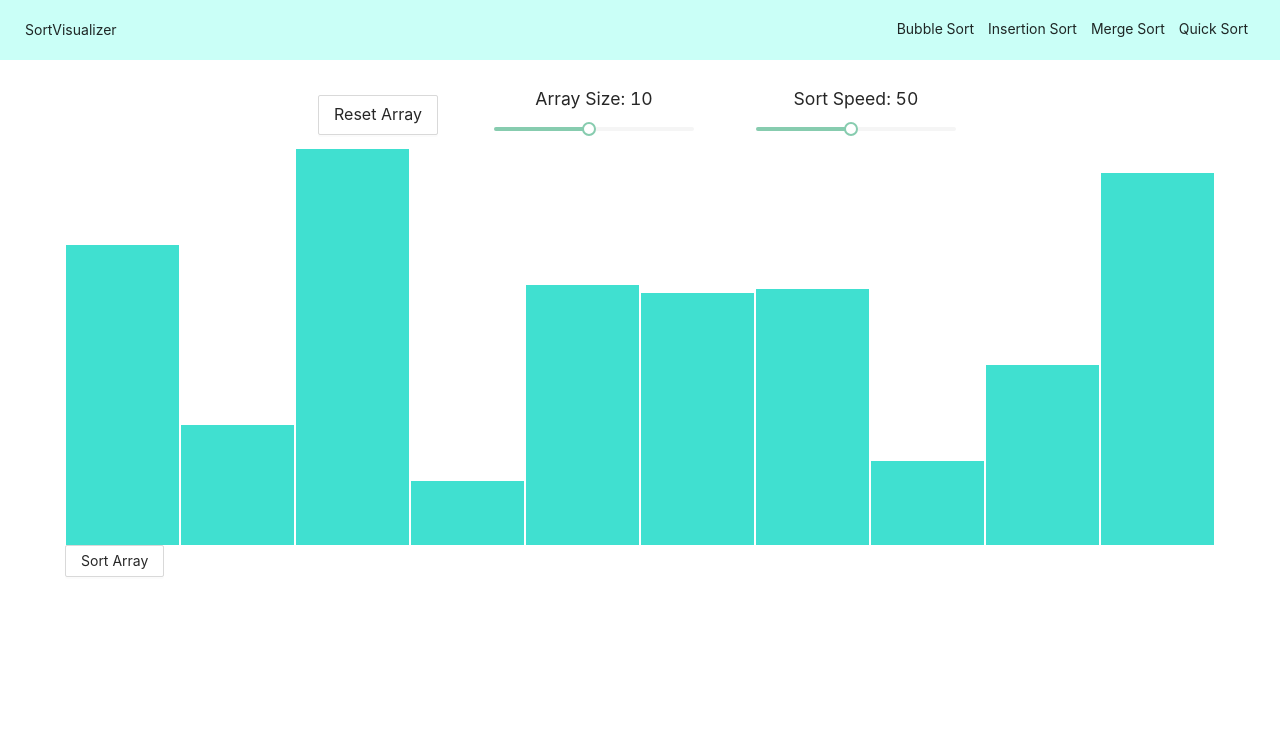
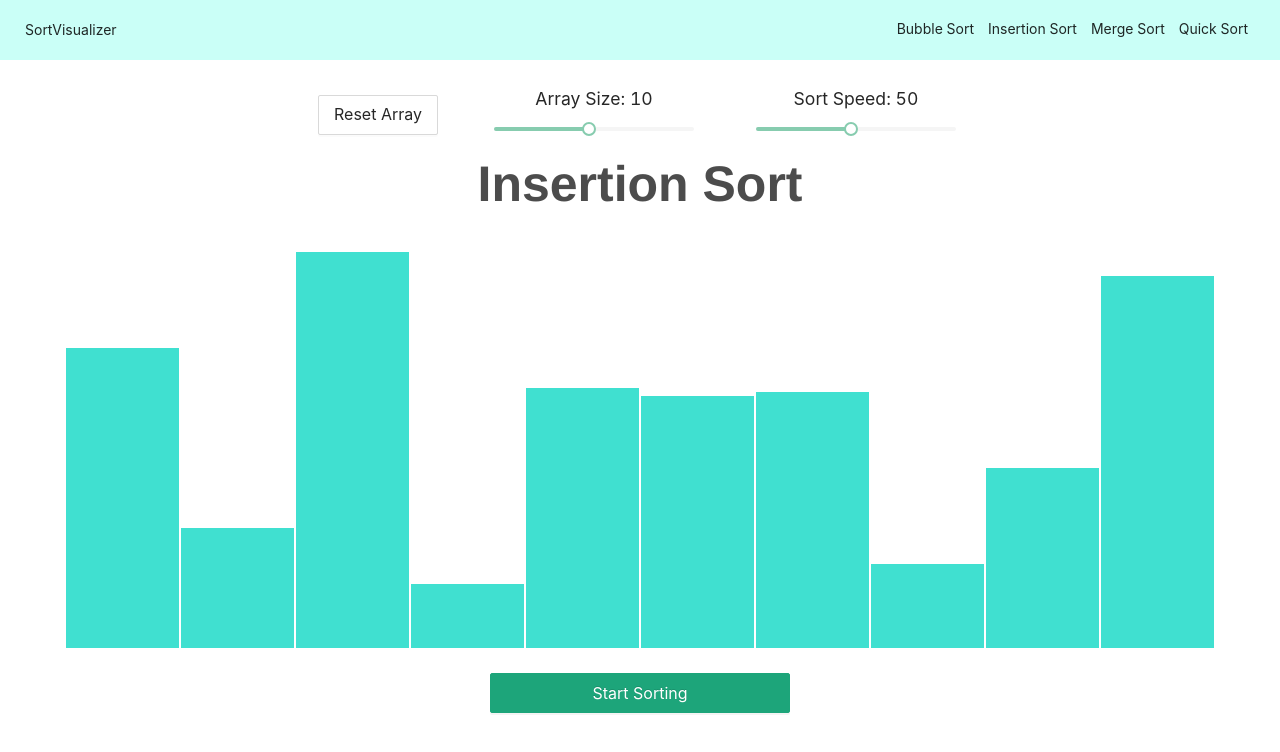
Before and after one commit to DDropping/SortingVisualizer, a React (Create React App) app: page / in a window 1280 px wide. Shown: the top 752 px of the page. Built offline with nearby package versions, Linux system fonts and the light colour scheme.

Commit message:
Create title

```diff
--- a/src/components/insertionSort/index.js
+++ b/src/components/insertionSort/index.js
@@ -1,7 +1,13 @@
 import React, { useState, useEffect } from "react";
 import { Button } from "antd";
 
-import { Container, ColumnWrapper, Column } from "./style";
+import {
+  Container,
+  ColumnWrapper,
+  Column,
+  ButtonWrapper,
+  Title,
+} from "./style";
 import { insertionHandler } from "../../algorithms/insertionSort";
 
 const Index = ({ array, size, sortSpeed }) => {
@@ -32,7 +38,8 @@ const Index = ({ array, size, sortSpeed }) => {
   };
 
   return (
-    <>
+    <div>
+      <Title>Insertion Sort</Title>
       <Container>
         {displayArray.map((value, index) => {
           let width = 100 / size;
@@ -50,8 +57,21 @@ const Index = ({ array, size, sortSpeed }) => {
           );
         })}
       </Container>
-      <Button onClick={startAnimation}>Sort Array</Button>
-    </>
+      <ButtonWrapper>
+        <Button
+          block
+          type="primary"
+          size="large"
+          style={{
+            maxWidth: "300px",
+            margin: "25px",
+          }}
+          onClick={startAnimation}
+        >
+          Start Sorting
+        </Button>
+      </ButtonWrapper>
+    </div>
   );
 };
 
--- a/src/components/insertionSort/style.js
+++ b/src/components/insertionSort/style.js
@@ -24,3 +24,16 @@ export const Column = styled.div`
   margin-top: 10%;
   margin: 0 1px;
 `;
+
+export const ButtonWrapper = styled.div`
+  display: flex;
+  justify-content: center;
+`;
+
+export const Title = styled.h1`
+  font-family: Sofia, Helvetica Neue, Helvetica, Roboto, Arial, sans-serif;
+  font-weight: bold;
+  color: #2d2d2dd9;
+  text-align: center;
+  font-size: 50px;
+`;
--- a/src/components/mergeSort/index.js
+++ b/src/components/mergeSort/index.js
@@ -1,7 +1,13 @@
 import React, { useState, useEffect } from "react";
 import { Button } from "antd";
 
-import { Container, ColumnWrapper, Column, ButtonWrapper } from "./style";
+import {
+  Container,
+  ColumnWrapper,
+  Column,
+  ButtonWrapper,
+  Title,
+} from "./style";
 import { mergeSortHandler } from "../../algorithms/mergeSort";
 
 const Index = ({ array, size, sortSpeed }) => {
@@ -40,6 +46,7 @@ const Index = ({ array, size, sortSpeed }) => {
 
   return (
     <div>
+      <Title>Merge Sort</Title>
       <Container>
         {displayArray.map((value, index) => {
           let width = 100 / size;
--- a/src/components/mergeSort/style.js
+++ b/src/components/mergeSort/style.js
@@ -29,3 +29,11 @@ export const ButtonWrapper = styled.div`
   display: flex;
   justify-content: center;
 `;
+
+export const Title = styled.h1`
+  font-family: Sofia, Helvetica Neue, Helvetica, Roboto, Arial, sans-serif;
+  font-weight: bold;
+  color: #2d2d2dd9;
+  text-align: center;
+  font-size: 50px;
+`;
```
Also changed, not shown: 1 other file (tests, documents, lock files or other folders).
